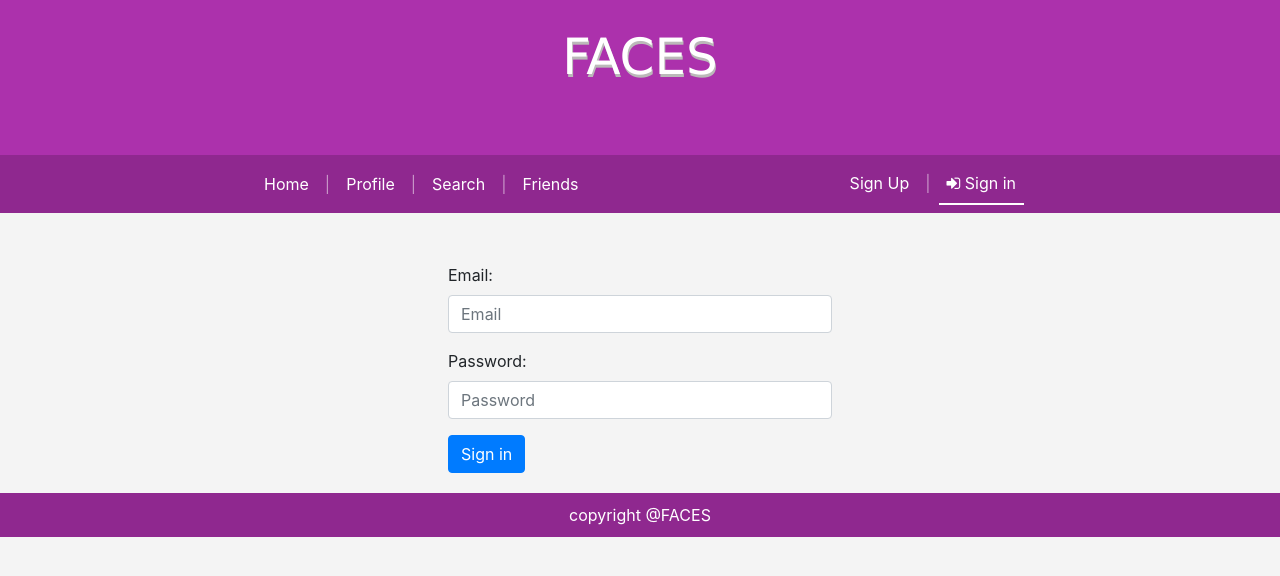
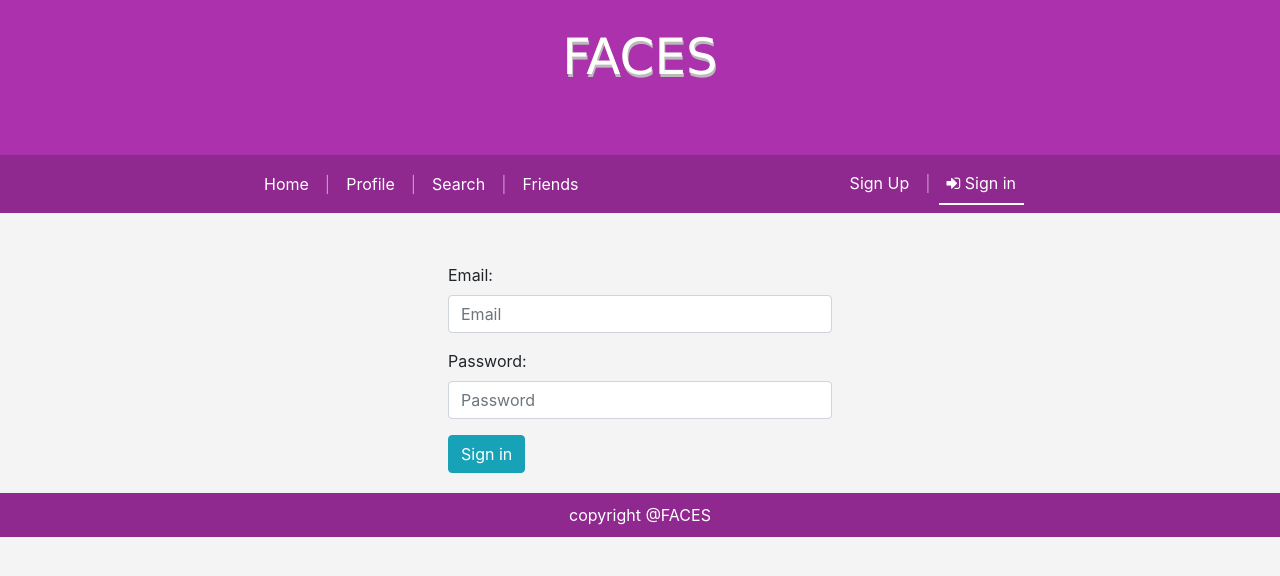
Before and after one commit to Arsalan-Sadri/20_Project_3_ReactSocialMedia, a React (Create React App) app in the folder client/: page /sign-in in a window 1280 px wide. Shown: the top 576 px of the page. Built offline with nearby package versions, Linux system fonts and the light colour scheme.

Commit message:
changing btn colors to btn-info

```diff
--- a/client/src/components/SignIn/SignIn.js
+++ b/client/src/components/SignIn/SignIn.js
@@ -59,7 +59,7 @@ class SignIn extends React.Component {
                         />
                     </div>
                     <button
-                        className="btn btn-primary"
+                        className="btn btn-info"
                         onClick={this.formSubmitHandler}
                         type="submit">
                         Sign in
--- a/client/src/components/SignUp/SignUp.js
+++ b/client/src/components/SignUp/SignUp.js
@@ -105,7 +105,7 @@ class SignUp extends React.Component {
                         />
                     </div>
                     <button
-                        className="btn btn-primary"
+                        className="btn btn-info"
                         onClick={this.formSubmitHandler}
                         type="submit">
                         Sign up
```
